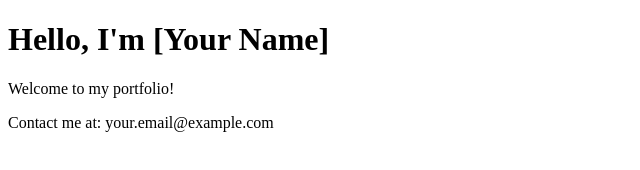
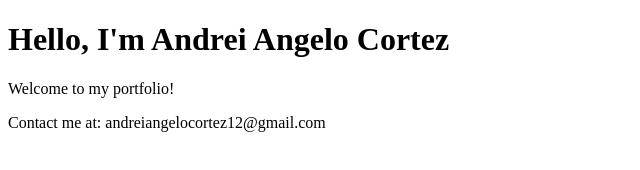
Before and after one commit to Andrei-Angelo/andreicortez.github.io, a plain HTML site: page index.html in a window 1280 px wide. Shown: the whole page, without its empty margins (0-640 px from the left). Drawn offline with Linux system fonts and the light colour scheme.

Commit message:
index.html

```diff
--- a/index.html
+++ b/index.html
@@ -4,8 +4,8 @@
   <title>My Portfolio</title>
 </head>
 <body>
-  <h1>Hello, I'm [Your Name]</h1>
+  <h1>Hello, I'm Andrei Angelo Cortez</h1>
   <p>Welcome to my portfolio!</p>
-  <p>Contact me at: your.email@example.com</p>
+  <p>Contact me at: andreiangelocortez12@gmail.com</p>
 </body>
 </html>
```
